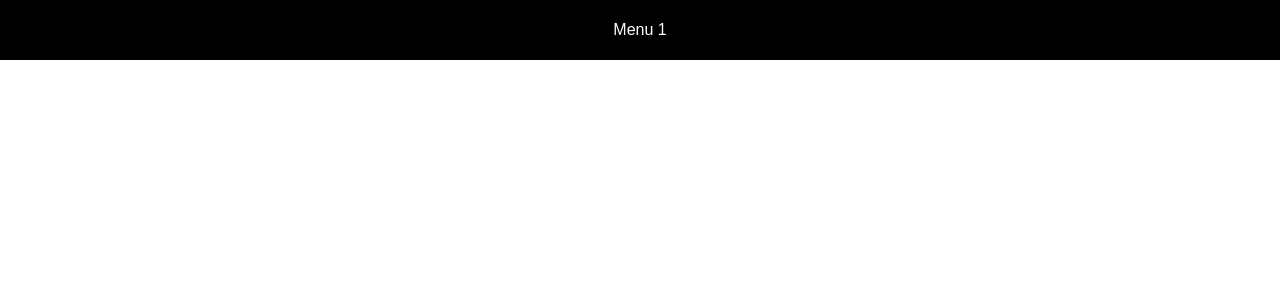
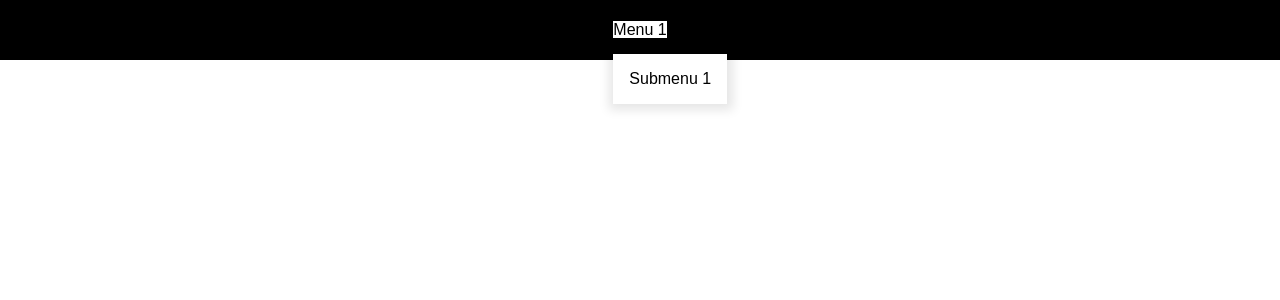
Before and after one commit to savus/ReactDropdownMenus, a React (Vite) app: page / in a window 1280 px wide. Shown: the top 300 px of the page. Built offline with nearby package versions, Linux system fonts and the light colour scheme.

Commit message:
testing out different ways of building dropdown menu

```diff
--- a/src/App.tsx
+++ b/src/App.tsx
@@ -30,14 +30,27 @@ function App() {
         <nav className="navbar">
           <ul className="navbar-nav">
             <li className="nav-item">
-              <div className="dropdown" data-dropdown>
+              <div className="dropdown active" data-dropdown>
                 <a href="#" className="dropdown-button" data-dropdown-button>
                   Menu 1
                 </a>
                 <div className="dropdown-menu" data-dropdown-menu>
                   <ul>
                     <li>
-                      <a href="#">Submenu 1</a>
+                      <div className="dropdown active" data-dropdown>
+                        <a
+                          href="#"
+                          className="dropdown-button"
+                          data-dropdown-button
+                        >
+                          Submenu 1
+                        </a>
+                        {/* <div className="dropdown-menu" data-dropdown-menu>
+                          <ul>
+                            <li>Sub-submenu 1</li>
+                          </ul>
+                        </div> */}
+                      </div>
                     </li>
                   </ul>
                 </div>
--- a/src/js/main.js
+++ b/src/js/main.js
@@ -1,26 +1,19 @@
 document.addEventListener("DOMContentLoaded", () => {
   document.addEventListener("click", (e) => {
     const target = e.target;
-    const dataDropdown = "[data-dropdown]";
-    const dataDropdownButton = "[data-dropdown-button]";
-    const dataDropdownMenu = "[data-dropdown-menu]";
+    const isDropdownButton = target.matches("[data-dropdown-button]");
+    const currentDropdownMenu = target.closest("[data-dropdown]");
 
-    const isDropdownButton = target.matches(dataDropdownButton);
-    const currentDropdownContainer = target.closest(dataDropdown);
-    const currentDropdownMenu = target.closest(dataDropdownMenu);
-
-    const setActive = (element, selector) => {
-      const activeElement = document.querySelector(`${selector}.active`);
-      if (activeElement !== null) activeElement.classList.remove("active");
-      element.classList.add("active");
-    };
-
-    if (!isDropdownButton && currentDropdownMenu !== null) return;
+    if (!isDropdownButton && target.closest("[data-dropdown-menu]") !== null)
+      return;
 
     if (isDropdownButton) {
-      currentDropdownContainer.classList.toggle("active");
+      currentDropdownMenu.classList.toggle("active");
     }
 
-    setActive(currentDropdownContainer, dataDropdown);
+    document.querySelectorAll("[data-dropdown].active").forEach((dropdown) => {
+      if (dropdown === currentDropdownMenu) return;
+      dropdown.classList.remove("active");
+    });
   });
 });
```
